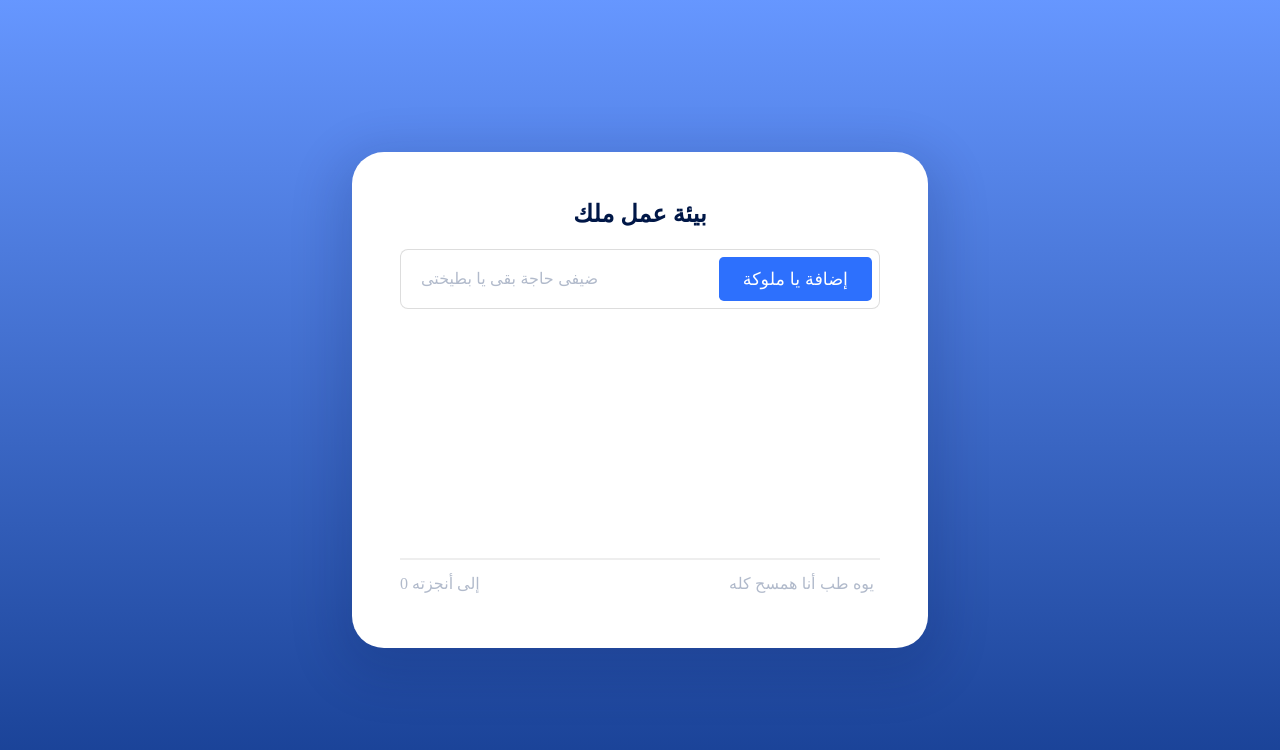
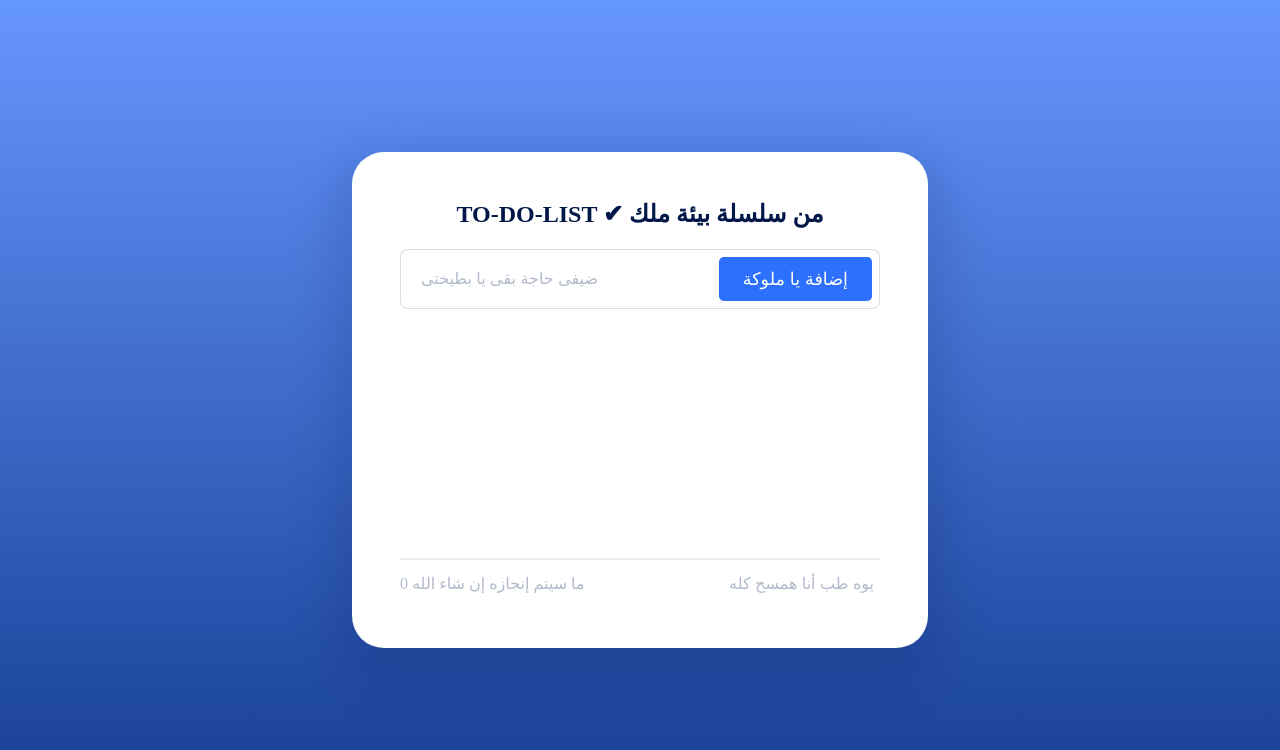
Before and after one commit to wael-abd-ALWHAB/my-study-environment--malak-, a plain HTML site: page TO-DO.html in a window 1280 px wide. Drawn offline with Linux system fonts and the light colour scheme.

Commit message:
Update TO-DO.html

```diff
--- a/TO-DO.html
+++ b/TO-DO.html
@@ -9,7 +9,7 @@
   </head>
   <body>
     <section class="todo">
-      <h2>بيئة عمل ملك</h2>
+      <h2>TO-DO-LIST ✔ من سلسلة بيئة ملك</h2>
       <div class="input">
         <input
           type="text"
@@ -25,7 +25,7 @@
       <div>
         <hr class="counter" />
         <div class="counter-container">
-          <p><span id="todoCount">0</span> إلى أنجزته</p>
+          <p><span id="todoCount">0</span> ما سيتم إنجازه إن شاء الله</p>
           <button id="deleteButton">يوه طب أنا همسح كله</button>
         </div>
       </div>
```
